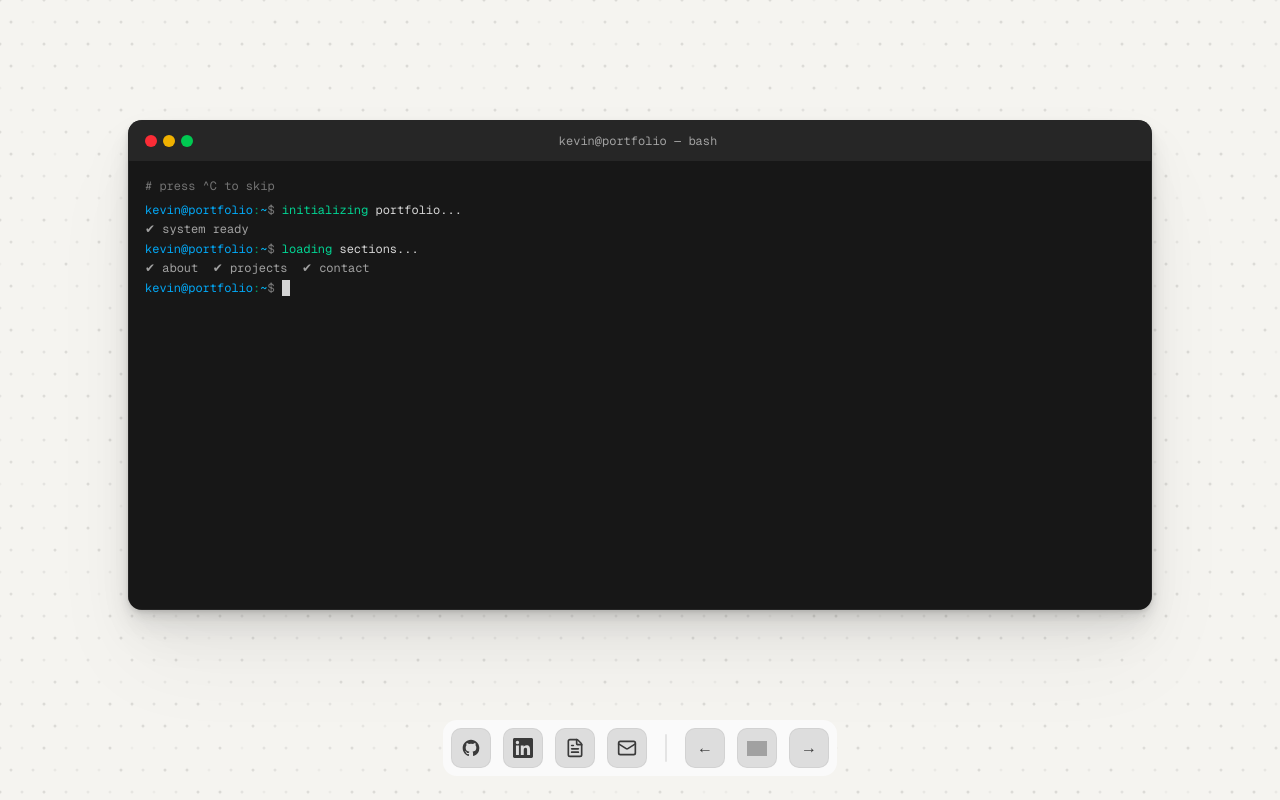
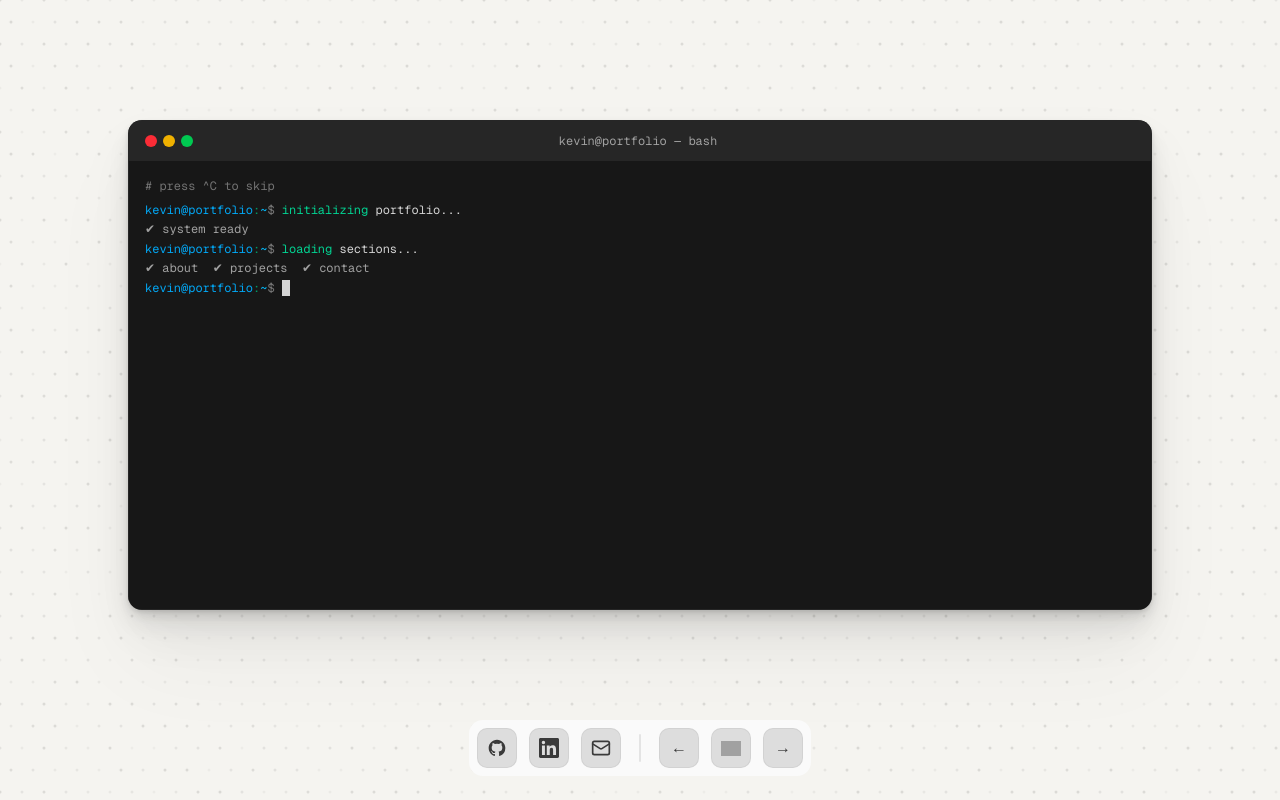
Before and after one commit to ItzNotKevin/mywebsite, a Next.js app: page / in a window 1280 px wide. Shown: the top 800 px of the page. Built offline with nearby package versions, Linux system fonts and the light colour scheme; no server answers; grey boxes are pictures that could not be loaded.

Commit message:
Remove resume button from social dock

```diff
--- a/components/SocialDock.tsx
+++ b/components/SocialDock.tsx
@@ -2,7 +2,7 @@
 
 import React, { useState } from "react"
 import { motion, AnimatePresence } from "framer-motion"
-import { FileText, Mail } from "lucide-react"
+import { Mail } from "lucide-react"
 import { Dock, DockCard, DockDivider } from "@/components/ui/dock"
 
 function GithubIcon() {
@@ -24,7 +24,6 @@ function LinkedinIcon() {
 const SOCIALS = [
   { id: "0", label: "GitHub", icon: <GithubIcon />, href: "https://github.com/ItzNotKevin" },
   { id: "1", label: "LinkedIn", icon: <LinkedinIcon />, href: "https://www.linkedin.com/in/kevinwxli" },
-  { id: "2", label: "Resume", icon: <FileText size={20} className="text-neutral-700" />, href: "/ResumeAug2026.pdf" },
   { id: "3", label: "Email", icon: <Mail size={20} className="text-neutral-700" />, href: "mailto:likevin1511@gmail.com" },
 ]
 
```
